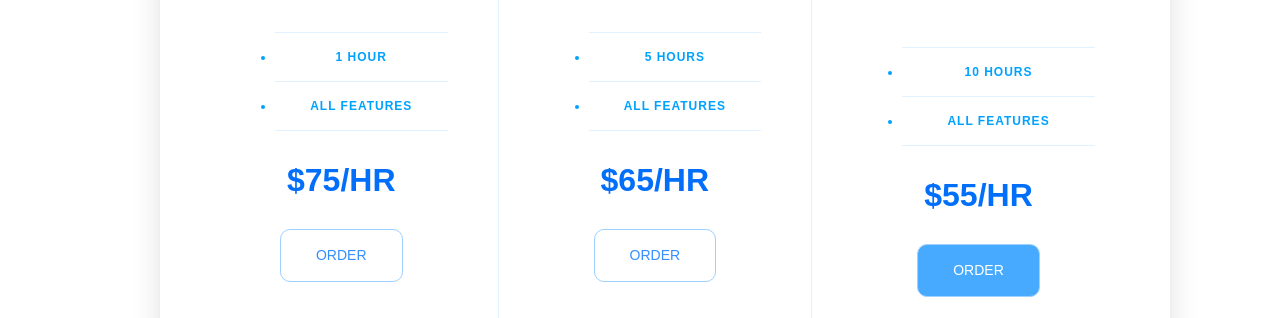
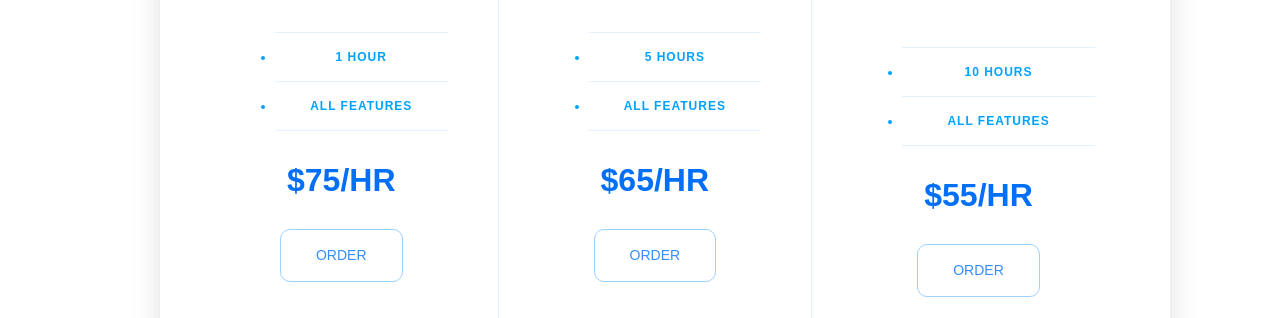
Before and after one commit to veernahar-eps/tutor-link, a website: page public/html/pricing.html in a window 1280 px wide. Shown: the part 482-800 px from the top of the page. Drawn offline with nearby package versions, Linux system fonts and the light colour scheme; a web font is replaced by a local one.

Commit message:
Changed a pricing button

```diff
--- a/public/html/pricing.html
+++ b/public/html/pricing.html
@@ -86,7 +86,7 @@
                             <li class="pricing-features-item">all features</li>
                         </ul>
                         <span class="pricing-price">$55/HR</span>
-                        <a href="#/" class="pricing-button is-featured">Order</a>
+                        <a href="#/" class="pricing-button">Order</a>
                     </div>
 
                 </div>
```
